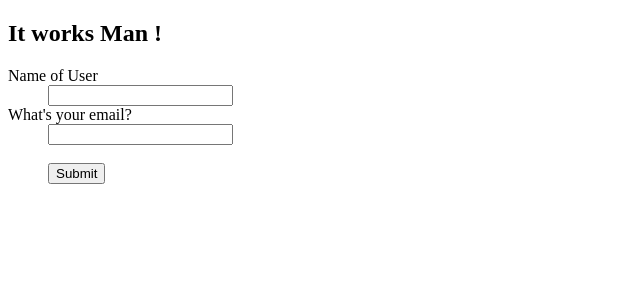
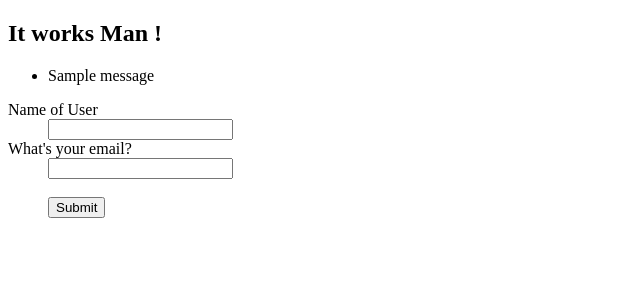
Before and after one commit to hogum/dummyV1, a Flask app: page /form in a window 1280 px wide. Shown: the top 300 px of the page, without its empty margins (0-640 px from the left). Run offline with Flask 2, Linux system fonts and the light colour scheme; one stand-in notice (Sample message) is shown.

Commit message:
Flash messages

```diff
--- a/shorts/wtf-validation/app.py
+++ b/shorts/wtf-validation/app.py
@@ -1,4 +1,4 @@
-from flask import Flask, render_template, url_for, redirect, session
+from flask import Flask, render_template, url_for, redirect, session, flash
 from form_validate import Contact
 
 app = Flask(__name__)
@@ -11,6 +11,9 @@ def contact():
 
     form = Contact()
     if form.validate_on_submit():
+        name_ = session.get('name')
+        if name_ != form.name.data:
+            flash('Changed your name already?')
         session['name'] = form.name.data
         return redirect(url_for('contact'))
     return render_template('user.html', form=form, name=session.get('name'))
--- a/shorts/wtf-validation/templates/user.html
+++ b/shorts/wtf-validation/templates/user.html
@@ -9,6 +9,11 @@
 <body>
     {% block body %}
     <h2>It works {% if name %} {{ name }} {% else %} Man {% endif %}!</h2>
+            <ul>
+                {% for message in get_flashed_messages() %}
+                <li>{{ message }}</li>
+                {% endfor %}
+            </ul>
         <form method="post" accept-charset="utf-8">
             {{form.csrf_token}}
             <dl>
```
